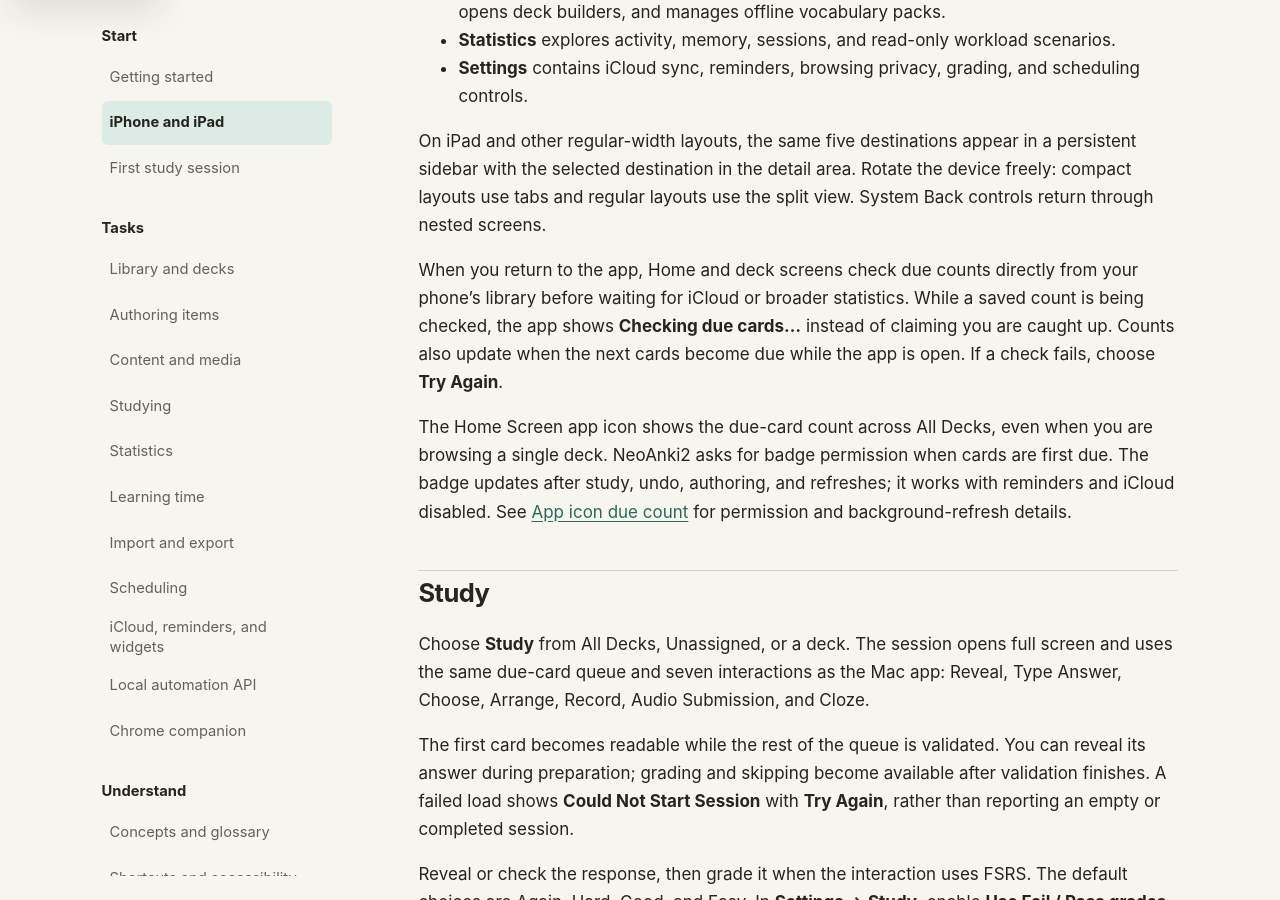
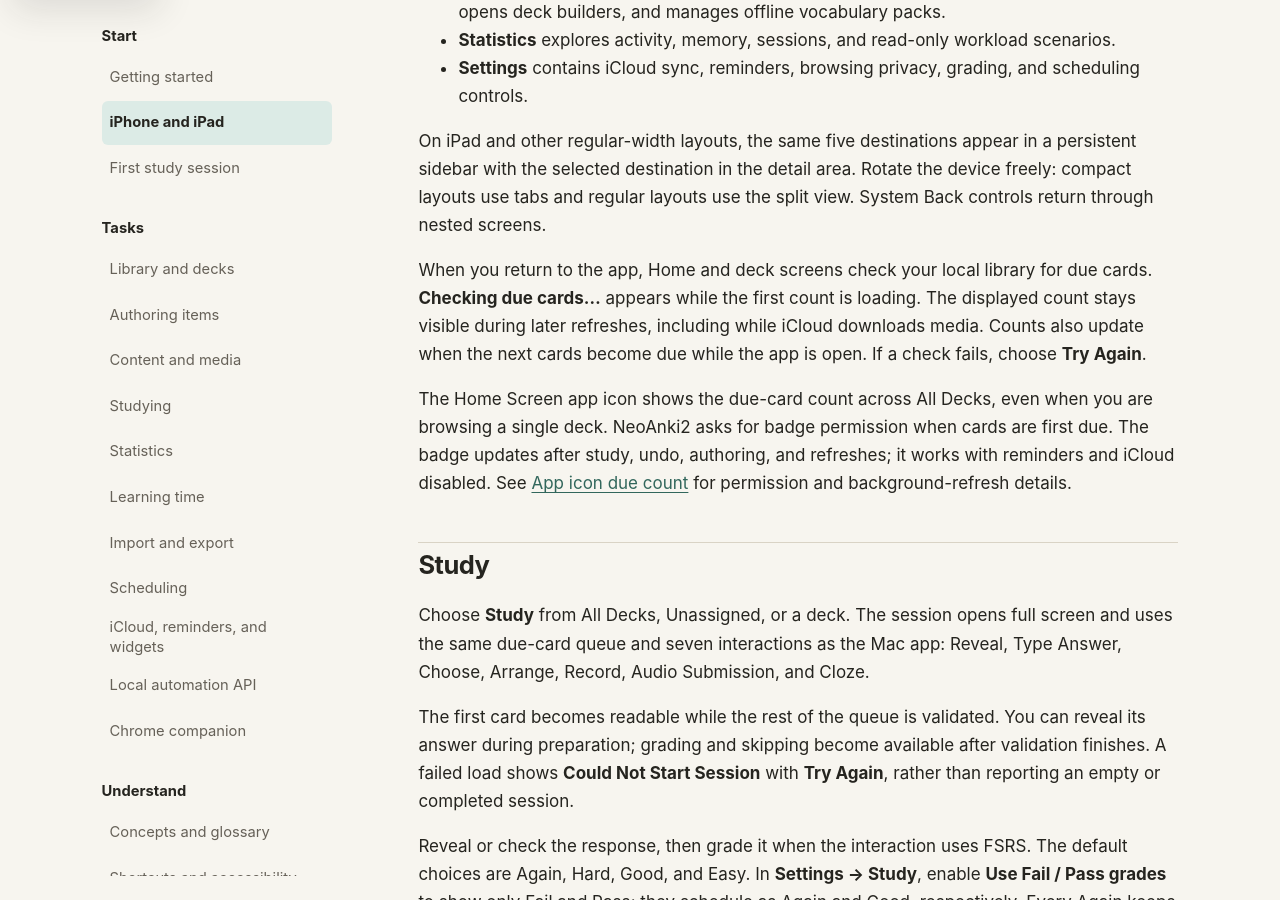
Before and after one commit to neoanki2/neoanki2, a Jekyll site: the page built from docs/user/iphone-ipad.md, in a window 1280 px wide and 900 px high, scrolled down 1351 px. Built offline with Jekyll 4.4.1, drawn with Linux system fonts in a browser that asks for light colours.

Commit message:
Explain stable mobile due counts during sync

```diff
--- a/docs/user/iphone-ipad.md
+++ b/docs/user/iphone-ipad.md
@@ -66,11 +66,11 @@ a persistent sidebar with the selected destination in the detail area. Rotate
 the device freely: compact layouts use tabs and regular layouts use the split
 view. System Back controls return through nested screens.
 
-When you return to the app, Home and deck screens check due counts directly
-from your phone's library before waiting for iCloud or broader statistics.
-While a saved count is being checked, the app shows **Checking due cards…**
-instead of claiming you are caught up. Counts also update when the next cards
-become due while the app is open. If a check fails, choose **Try Again**.
+When you return to the app, Home and deck screens check your local library
+for due cards. **Checking due cards…** appears while the first count is loading.
+The displayed count stays visible during later refreshes, including while
+iCloud downloads media. Counts also update when the next cards become due
+while the app is open. If a check fails, choose **Try Again**.
 
 The Home Screen app icon shows the due-card count across All Decks, even when
 you are browsing a single deck. NeoAnki2 asks for badge permission when cards
```
Also changed, not shown: docs/user/authoring-items.md (+1 -0 lines), docs/user/item-types-and-templates.md (+1 -0 lines), docs/user/studying.md (+3 -0 lines).
